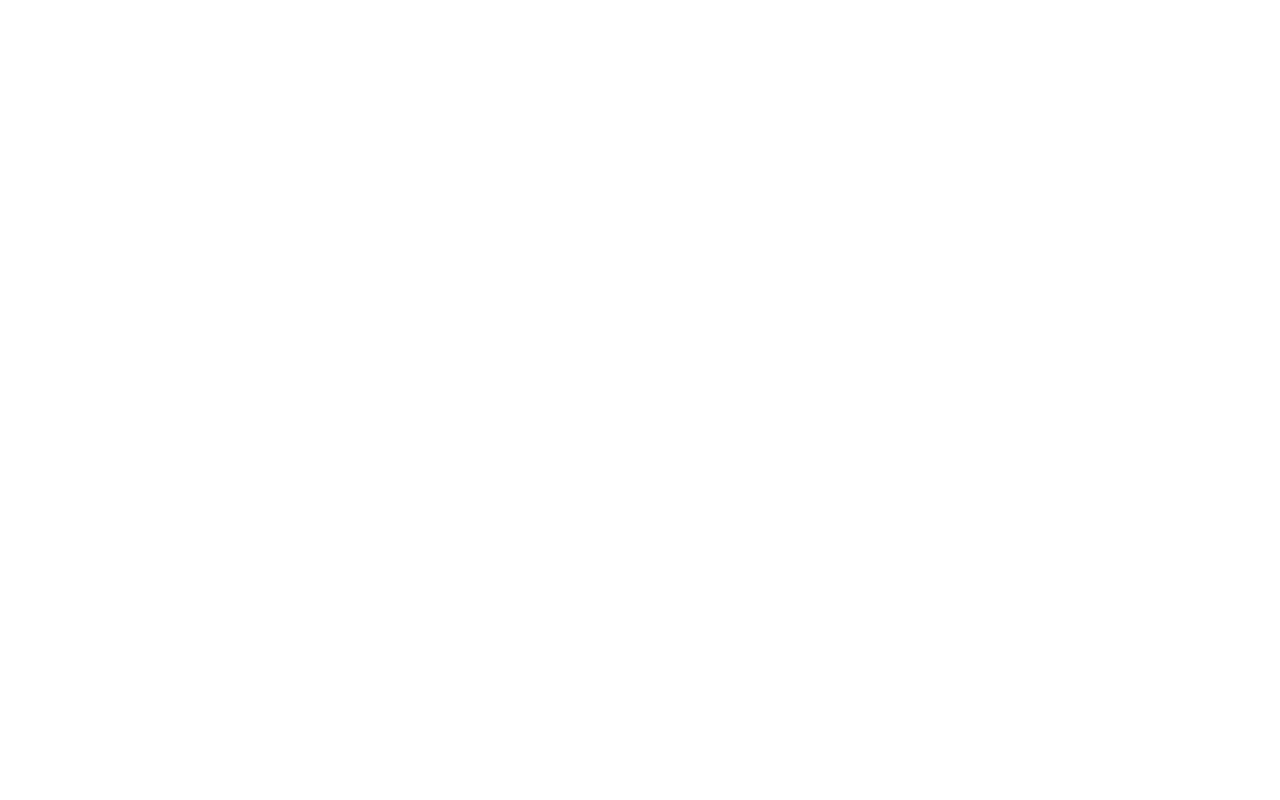
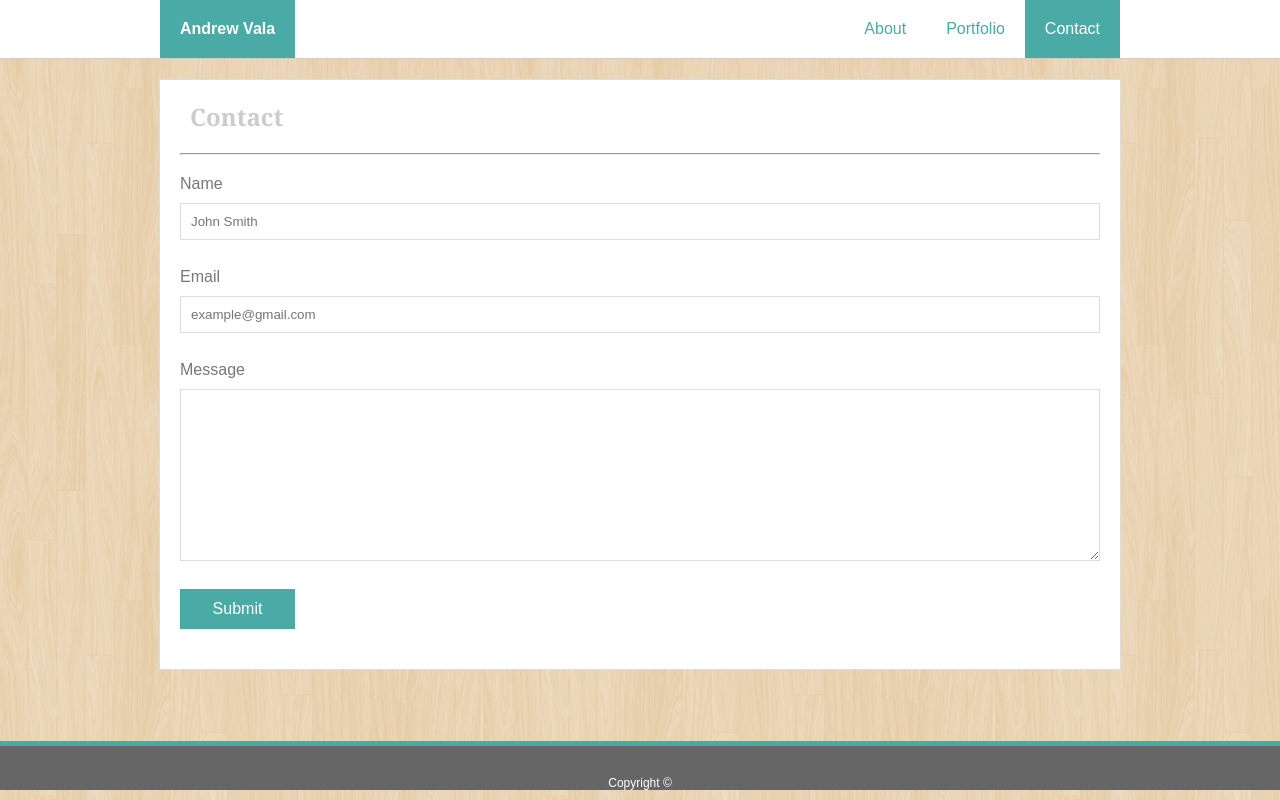
Before and after one commit to awvala/Basic-Portfolio, a plain HTML site: page contact.html in a window 1280 px wide. Drawn offline with Linux system fonts and the light colour scheme.

Commit message:
Completed Contact Page

```diff
--- a/assets/css/style.css
+++ b/assets/css/style.css
@@ -80,6 +80,7 @@ li a:hover:not(.active) {
     border-color: #dddddd;
     border-style: solid;
     border-width: thin;
+    padding-bottom: 20px;
 }
 
 article{
@@ -123,3 +124,33 @@ footer{
     margin-left: auto;
     margin-right: auto;
 }
+
+/*Input formatting*/
+
+input[type=text]{
+    width: 100%;
+    padding: 10px;
+    margin: 10px 0px 10px 0px;
+    border-color: #dddddd;
+    border-style: solid;
+    border-width: thin;
+}
+
+textarea{
+    width: 100%;
+    padding: 10px;
+    margin: 10px 0px 10px 0px;
+    border-color: #dddddd;
+    border-style: solid;
+    border-width: thin;
+}
+
+input[type=submit]{
+    padding: 10px;
+    background-color: #4aaaa5;
+    color: white;
+    border: none;
+    width: 115px;
+    height: 40px;
+    font-size: 16px;
+}
--- a/contact.html
+++ b/contact.html
@@ -0,0 +1,67 @@
+<!doctype <!DOCTYPE html>
+<html>
+<head>
+    <meta charset="utf-8" />
+    <meta http-equiv="X-UA-Compatible" content="IE=edge">
+    <title>Contact</title>
+    <meta name="viewport" content="width=device-width, initial-scale=1">
+    <link rel="stylesheet" type="text/css" media="screen" href="assets/css/style.css" />
+</head>
+
+<body>
+
+    <!-- div class provides wrapper for sticky footer styling-->
+    <div class="content">
+    <Header>
+        <section id="headerRow">
+            <!–– This is the logo -->
+                <section id="logo">
+                Andrew Vala
+                </section>
+
+            <nav>
+                <ul id="navUl">
+                    <li id="navLi"><a href="index.html">About</a></li>
+                    <li id="navLi"><a href="portfolio.html">Portfolio</a></li>
+                    <li id="navLi"><a class="active" href="contact.html">Contact</a></li>
+                </ul>
+            </nav>
+        </section>
+    </header>
+
+    <!-- fullContent is wrapper for all content beneath the header and navigation elements-->
+    <section id="fullContent">
+        <section>
+            <article>
+                <h1>Contact</h1>
+                <hr>
+                Name
+                <br>
+                <input name="name" placeholder="John Smith"type="text">
+                <br>
+                <br>
+                Email
+                <br>
+                <input name="email" placeholder="example@gmail.com"type="text">
+                <br>
+                <br>
+                Message
+                <br>
+                <textarea name="message" rows="10" cols="60"></textarea>
+                <br>
+                <br>
+                <input type="submit">
+            </article>
+        </section>
+    </section>
+</div>
+
+<!-- sticky footer with inner element-->
+    <footer>
+        <section id="footerRow">
+                Copyright ©
+        </section>
+    </footer>
+
+</body>
+</html>
```
Also changed, not shown: index.html (+1 -1 lines).
